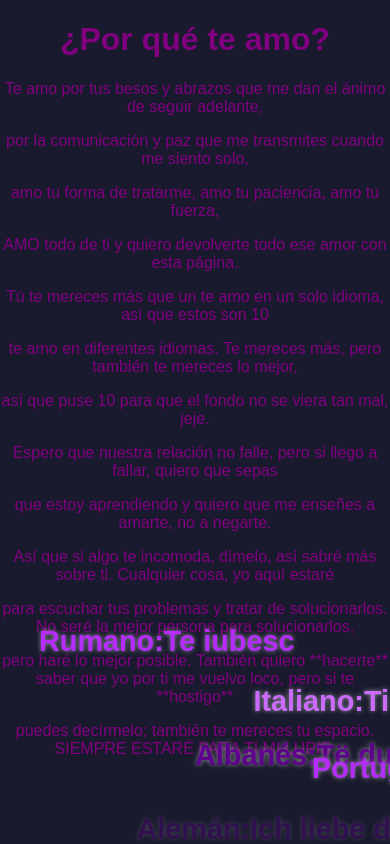
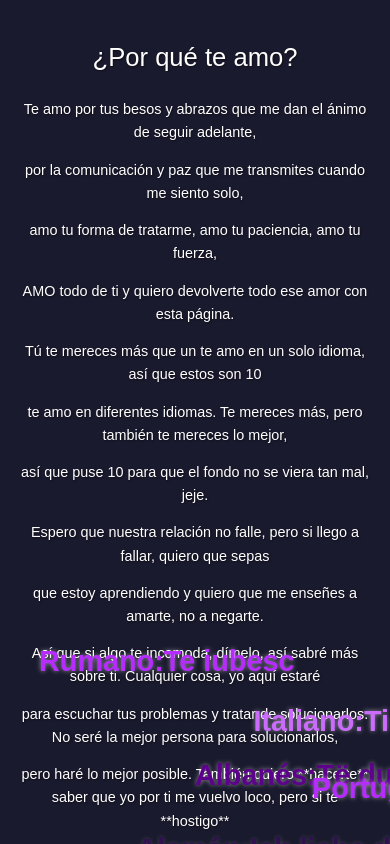
Before and after one commit to Kelvin864-web/Te-amo, a plain HTML site: page index.html in a window 390 px wide. Drawn offline with Linux system fonts and the light colour scheme.

Commit message:
Update style.css

```diff
--- a/static/css/style.css
+++ b/static/css/style.css
@@ -1,9 +1,9 @@
 body {
     font-family: Arial, sans-serif;
     margin: 0;
-    overflow: hidden;
+    overflow: hidden; /* Esto mantiene el efecto de lluvia visible y sin scroll indeseado */
     background-color: #1a1a2e;
-    color: purple;
+    color: purple; /* Este color ahora será el predeterminado si no se sobrescribe */
     text-align: center;
 }
 
@@ -11,9 +11,13 @@ body {
     position: relative;
     width: 100vw;
     height: 100vh;
-    overflow: hidden;
+    overflow-x: hidden; /* Evita la barra de desplazamiento horizontal */
+    word-wrap: break-word; /* Rompe palabras largas si es necesario */
+    padding: 20px; /* Añade un poco de espacio alrededor del texto principal */
+    box-sizing: border-box; /* Incluye el padding en el ancho y alto total */
 }
 
+/* Estilos para las palabras que "llueven" */
 .word {
     position: absolute;
     white-space: nowrap;
@@ -22,7 +26,6 @@ body {
     font-weight: bold;
     text-shadow: 0 0 5px rgba(255, 255, 255, 0.5);
     pointer-events: none;
-
     animation-name: ascend;
     animation-timing-function: linear;
     animation-iteration-count: infinite;
@@ -55,23 +58,51 @@ body {
 .word-8 { left: 45%; animation-duration: 20s; animation-delay: 13s; color: #CA6BFB;}
 .word-9 { left: 60%; animation-duration: 26s; animation-delay: 7s; color: #CA6BFB;}
 .word-10 { left: 25%; animation-duration: 30s; animation-delay: 9s; color:#B62CFC;}
+
+/* Estilos para el texto principal (tu carta de amor) */
+.rain-container h1,
+.rain-container p {
+    color: #ffffff; /* Color blanco para mayor contraste */
+    text-shadow: 1px 1px 2px rgba(0, 0, 0, 0.5); /* Sombra para resaltar */
+    font-weight: normal; /* Asegura un peso de fuente estándar */
+    line-height: 1.6; /* Mejora la legibilidad en párrafos largos */
+    margin-bottom: 10px; /* Espacio entre párrafos */
+    /* Puedes añadir un fondo sutil si deseas más contraste, por ejemplo: */
+    /* background-color: rgba(0, 0, 0, 0.2);
+    padding: 10px;
+    border-radius: 5px; */
+}
+
+.rain-container h1 {
+    font-size: 2em; /* Puedes ajustar el tamaño del título */
+    margin-bottom: 20px;
+}
+
+/* Media queries para adaptar el diseño a diferentes tamaños de pantalla */
 @media (max-width: 768px) {
     .word {
         font-size: clamp(0.8em, 7vw + 0.5em, 2em);
     }
-
     .word-4 { left: 65%; }
     .word-6 { left: 80%; }
+    .word-10 { animation-duration: 25s; }
 
-    .word-10 { animation-duration: 25s; }
+    .rain-container h1 {
+        font-size: 1.8em; /* Ajusta el tamaño del título para pantallas pequeñas */
+    }
+    .rain-container p {
+        font-size: 0.95em; /* Ajusta el tamaño del párrafo para pantallas pequeñas */
+    }
 }
 
 @media (max-width: 480px) {
     .word {
         font-size: clamp(0.7em, 8vw + 0.5em, 1.8em);
     }
+    .rain-container h1 {
+        font-size: 1.6em; /* Ajusta más el título para pantallas muy pequeñas */
+    }
+    .rain-container p {
+        font-size: 0.9em; /* Ajusta más el párrafo para pantallas muy pequeñas */
+    }
 }
-
-#fond{
-    background-color: red;
-}
```
